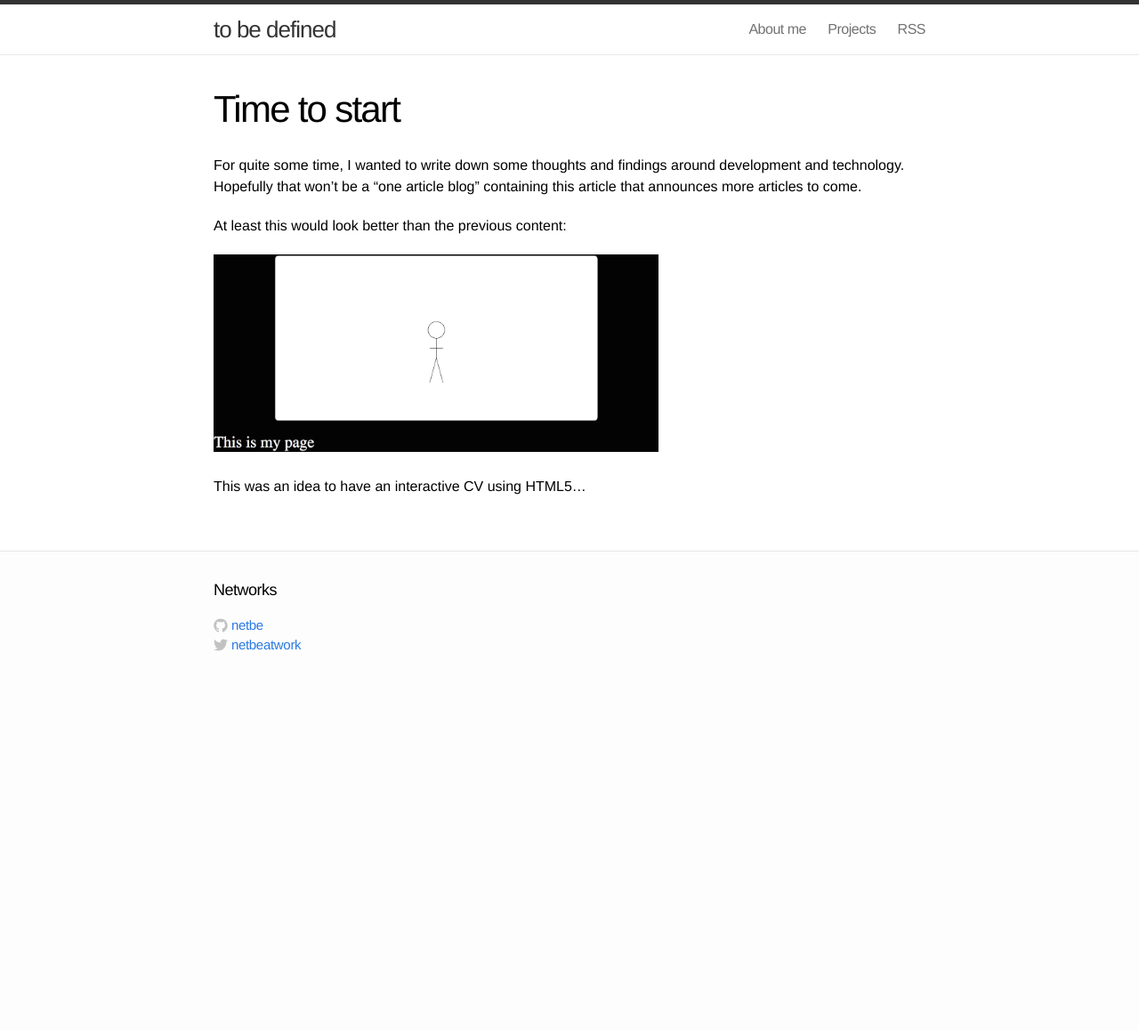
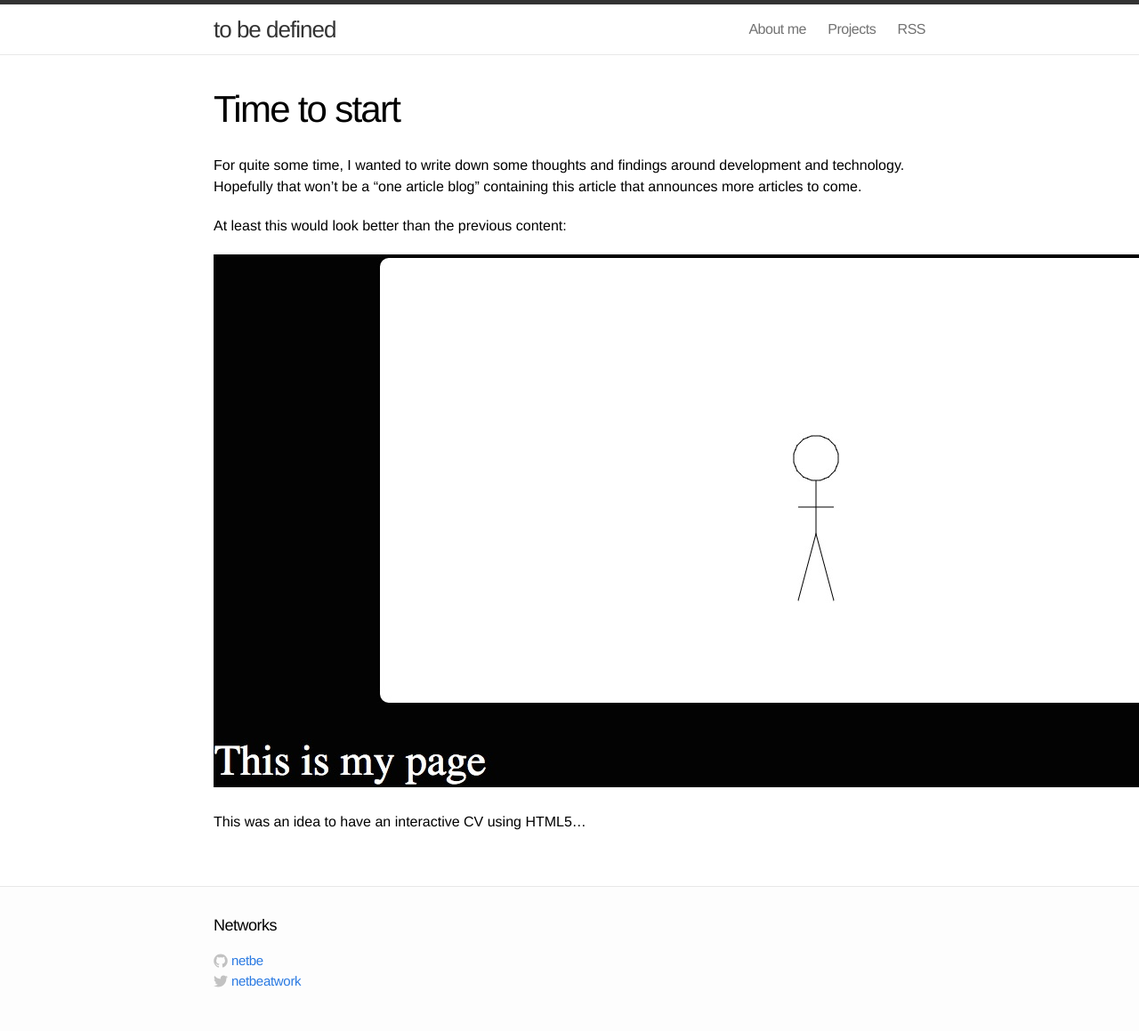
Before and after one commit to netbe/netbe.github.com, a Jekyll site: the page built from _posts/2015-05-28-intro-article.md, in a window 1280 px wide. Shown: the whole page at 89% size. Built offline with Jekyll 4.4.1, drawn with Linux system fonts in a browser that asks for light colours; before the commit the page ends 900 px from its top, so only the background shows below that.

Commit message:
Update 2015-05-28-intro-article.md

```diff
--- a/_posts/2015-05-28-intro-article.md
+++ b/_posts/2015-05-28-intro-article.md
@@ -6,6 +6,6 @@ For quite some time, I wanted to write down some thoughts and findings around de
 
 At least this would look better than the previous content:
 
-![The old github page]({{ site.url }}/assets/intro-article-old-site.jpg){:width="500px"}
+![The old github page]({{ site.url }}/assets/intro-article-old-site.jpg)
 
 This was an idea to have an interactive CV using HTML5...
```
